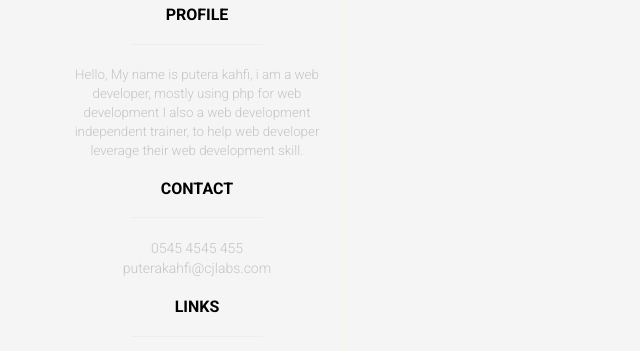
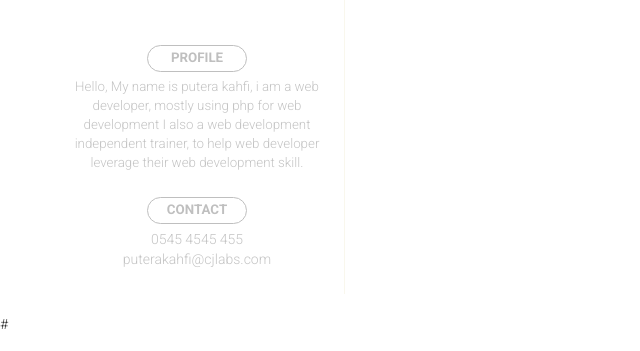
Before and after one commit to puterakahfi/resume, a website: page minimalist/index.html in a window 1280 px wide. Shown: the part 466-817 px from the top of the page, without its empty margins (0-640 px from the left). Drawn offline with nearby package versions, Linux system fonts and the light colour scheme.

Commit message:
update color

```diff
--- a/minimalist/assets/css/main.css
+++ b/minimalist/assets/css/main.css
@@ -1,6 +1,5 @@
 body{
 	font-family:"Roboto";
-	background: #F5F5F5;
 }
 
 .container{
@@ -53,7 +52,7 @@ body{
 }
 /** side content component **/
 .component-side-content{
-	margin: 20px auto;
+	margin: 25px auto;
 }
 
 .component-side-content p{
@@ -63,10 +62,16 @@ body{
 .component-side-content h4{
 	text-transform: uppercase;
 	font-weight: 600;
-	font-size: 12pt;
-	text-align:center;
+	font-size: 10pt;
+	padding: 5px;
+	width: 100px;
+	margin: 5px auto;
+	border-radius: 35px;
+	color: #bfbfbf;
+	border: 1px solid  #bfbfbf;
 }
 
 .component-side-content hr{
 	width :50%;
+	display:none;
 }
--- a/minimalist/index.html
+++ b/minimalist/index.html
@@ -35,16 +35,21 @@
 						<img src="https://s3.amazonaws.com/uifaces/faces/twitter/chatyrko/128.jpg" alt="profile"/>
 						<h2 class="color black">Putera Kahfi</h2>
 						<h5>Web developer</h5>
+
+						<span class="fa fa-2x fa-facebook-square"></span>
+						<span class="fa fa-2x fa-linkedin-square"></span>
+						<span class="fa fa-2x fa-github-square"></span>
+						<span class="fa fa-2x fa-pinterest-square"></span>
 					</div>
 					<div claas="vertical-line"></div>
 					<div class="component-side-content">
-						<h4 class="color black">Profile</h4> <hr />
+						<h4 class="color ">Profile</h4> <hr />
 						<p>Hello, My name is putera kahfi, i am a web developer, mostly using php for web development
 							I also a web development independent trainer, to help web developer leverage their web development skill.
 						</p>
 					</div>
 					<div class="component-side-content">
-						<h4 class="color black">Contact</h4> <hr />
+						<h4 class="color ">Contact</h4> <hr />
 						<div class="position center ">
 							0545 4545 455 <br/>
 							puterakahfi@cjlabs.com
@@ -52,13 +57,6 @@
 					</div>
 						</div>
 
-					<div class="component-side-content position center">
-						<h4 class="color black">Links</h4> <hr />
-						<span class="fa fa-2x fa-facebook-square"></span>
-						<span class="fa fa-2x fa-linkedin-square"></span>
-						<span class="fa fa-2x fa-github-square"></span>
-						<span class="fa fa-2x fa-pinterest-square"></span>
-					</div>
 				</div>
 				<div id="col-md-8">
 					this is contnte
```
